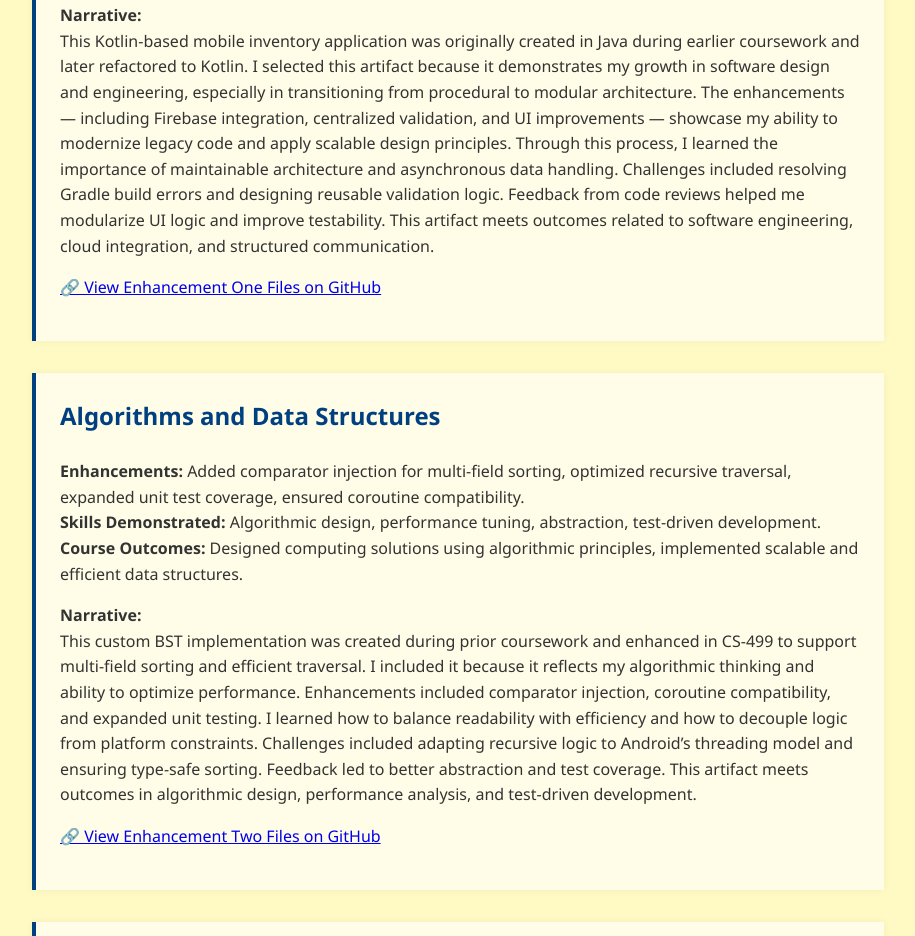
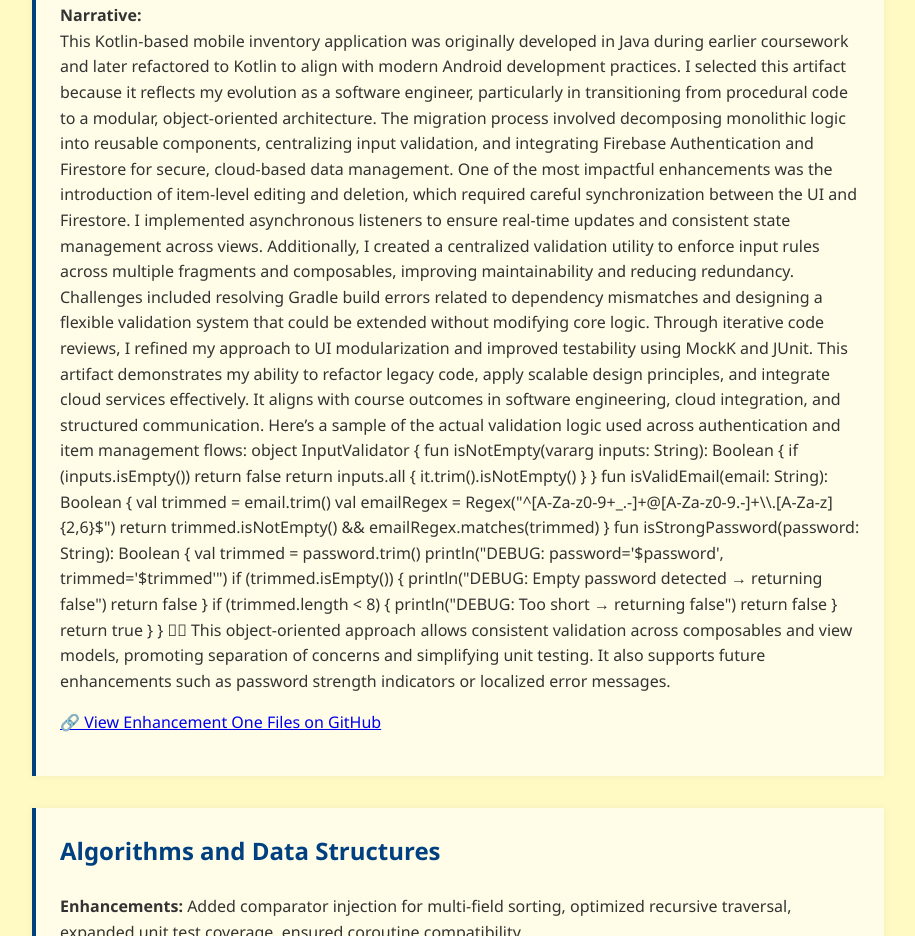
Before and after one commit to S10man33/CS-499-Capstone, a plain HTML site: page index.html in a window 1280 px wide. Shown: the part 2866-3802 px from the top of the page, without its empty margins (182-1097 px from the left). Drawn offline with Linux system fonts and the light colour scheme.

Commit message:
updated index.html

```diff
--- a/index.html
+++ b/index.html
@@ -80,9 +80,45 @@
                 </p>
                 <p>
                     <strong>Narrative:</strong><br />
-                    This Kotlin-based mobile inventory application was originally created in Java during earlier coursework and later refactored to Kotlin. I selected this artifact because it demonstrates my growth in software design and engineering, especially in transitioning from procedural to modular architecture. The enhancements — including Firebase integration, centralized validation, and UI improvements — showcase my ability to modernize legacy code and apply scalable design principles. Through this process, I learned the importance of maintainable architecture and asynchronous data handling. Challenges included resolving Gradle build errors and designing reusable validation logic. Feedback from code reviews helped me modularize UI logic and improve testability. This artifact meets outcomes related to software engineering, cloud integration, and structured communication.
-                </p>
-                <p>
+                    This Kotlin-based mobile inventory application was originally developed in Java during earlier coursework and later refactored to Kotlin to align with modern Android development practices. I selected this artifact because it reflects my evolution as a software engineer, particularly in transitioning from procedural code to a modular, object-oriented architecture. The migration process involved decomposing monolithic logic into reusable components, centralizing input validation, and integrating Firebase Authentication and Firestore for secure, cloud-based data management.
+                    One of the most impactful enhancements was the introduction of item-level editing and deletion, which required careful synchronization between the UI and Firestore. I implemented asynchronous listeners to ensure real-time updates and consistent state management across views. Additionally, I created a centralized validation utility to enforce input rules across multiple fragments and composables, improving maintainability and reducing redundancy.
+                    Challenges included resolving Gradle build errors related to dependency mismatches and designing a flexible validation system that could be extended without modifying core logic. Through iterative code reviews, I refined my approach to UI modularization and improved testability using MockK and JUnit. This artifact demonstrates my ability to refactor legacy code, apply scalable design principles, and integrate cloud services effectively. It aligns with course outcomes in software engineering, cloud integration, and structured communication.
+                    Here’s a sample of the actual validation logic used across authentication and item management flows:
+                    object InputValidator {
+
+                    fun isNotEmpty(vararg inputs: String): Boolean {
+                    if (inputs.isEmpty()) return false
+                    return inputs.all { it.trim().isNotEmpty() }
+                    }
+
+                    fun isValidEmail(email: String): Boolean {
+                    val trimmed = email.trim()
+                    val emailRegex = Regex("^[A-Za-z0-9+_.-]+@[A-Za-z0-9.-]+\\.[A-Za-z]{2,6}$")
+                    return trimmed.isNotEmpty() && emailRegex.matches(trimmed)
+                    }
+
+                    fun isStrongPassword(password: String): Boolean {
+                    val trimmed = password.trim()
+                    println("DEBUG: password='$password', trimmed='$trimmed'")
+
+                    if (trimmed.isEmpty()) {
+                    println("DEBUG: Empty password detected → returning false")
+                    return false
+                    }
+
+                    if (trimmed.length < 8) {
+                    println("DEBUG: Too short → returning false")
+                    return false
+                    }
+
+                    return true
+                    }
+                    }
+
+                    
+                    This object-oriented approach allows consistent validation across composables and view models, promoting separation of concerns and simplifying unit testing. It also supports future enhancements such as password strength indicators or localized error messages.
+                    </p>
+<p>
                     <a href="https://github.com/s10man33/cs-499-capstone/tree/main/Enhancement%20One" target="_blank">
                         🔗 View Enhancement One Files on GitHub
                     </a>
```
